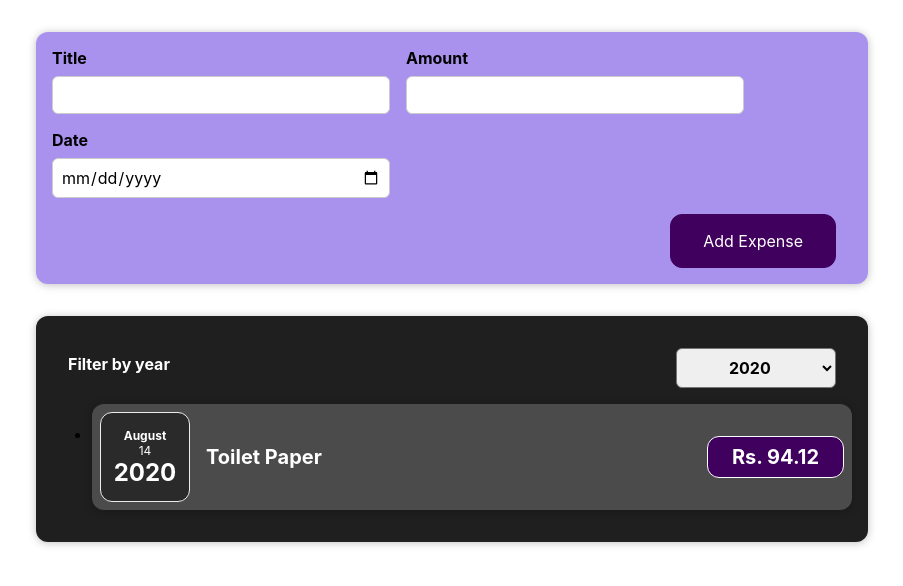
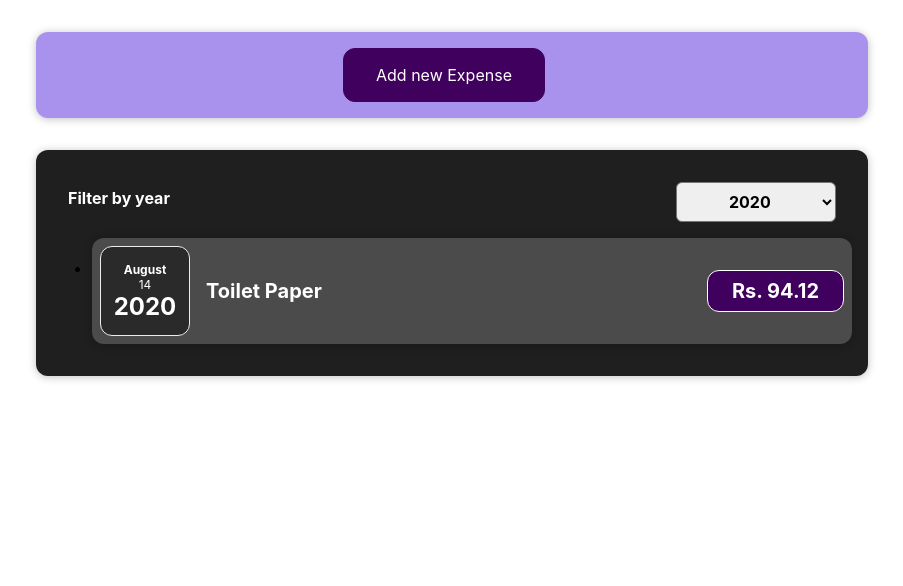
Before and after one commit to AditiyaS-cloud/ReactExpenseTracker, a React (Create React App) app: page / in a window 1280 px wide. Shown: the top 586 px of the page, without its empty margins (188-1091 px from the left). Built offline with nearby package versions, Linux system fonts and the light colour scheme.

Commit message:
Dynamically handling new expense form

```diff
--- a/src/components/NewExpense/ExpenseForm.js
+++ b/src/components/NewExpense/ExpenseForm.js
@@ -71,6 +71,7 @@
                 </div>
             </div>
             <div className="new-expense__actions">
+                <button type="button" onClick={props.onCancel}>Cancel</button>
                 <button type="submit">Add Expense</button>
             </div>
         </form>)
--- a/src/components/NewExpense/NewExpense.js
+++ b/src/components/NewExpense/NewExpense.js
@@ -1,18 +1,32 @@
-import React from 'react';
+import React, { useState } from 'react';
 import ExpenseForm from './ExpenseForm';
 import './NewExpense.css';
 
 const NewExpense = (props) => {
+
+    const [isEditing, setIsEditing] = useState(false);
+
     const saveExpenseDataHandler = (enteredExpenseData) => {
         const expenseData = {
             ...enteredExpenseData,
             id: Math.random().toString()
         };
         props.onAddExpense(expenseData);
+        setIsEditing(false);
     };
+
+    const startEditingHandler = () => {
+        setIsEditing(true);
+    };
+
+    const stopEditingHandler = () => {
+        setIsEditing(false);
+    };
+
     return (
         <div className="new-expense">
-            <ExpenseForm onSaveExpenseData={saveExpenseDataHandler} />
+            {!isEditing && <button onClick={startEditingHandler}>Add new Expense</button>}
+            {isEditing && <ExpenseForm onSaveExpenseData={saveExpenseDataHandler} onCancel={stopEditingHandler} />}
         </div>
     );
 };
```
